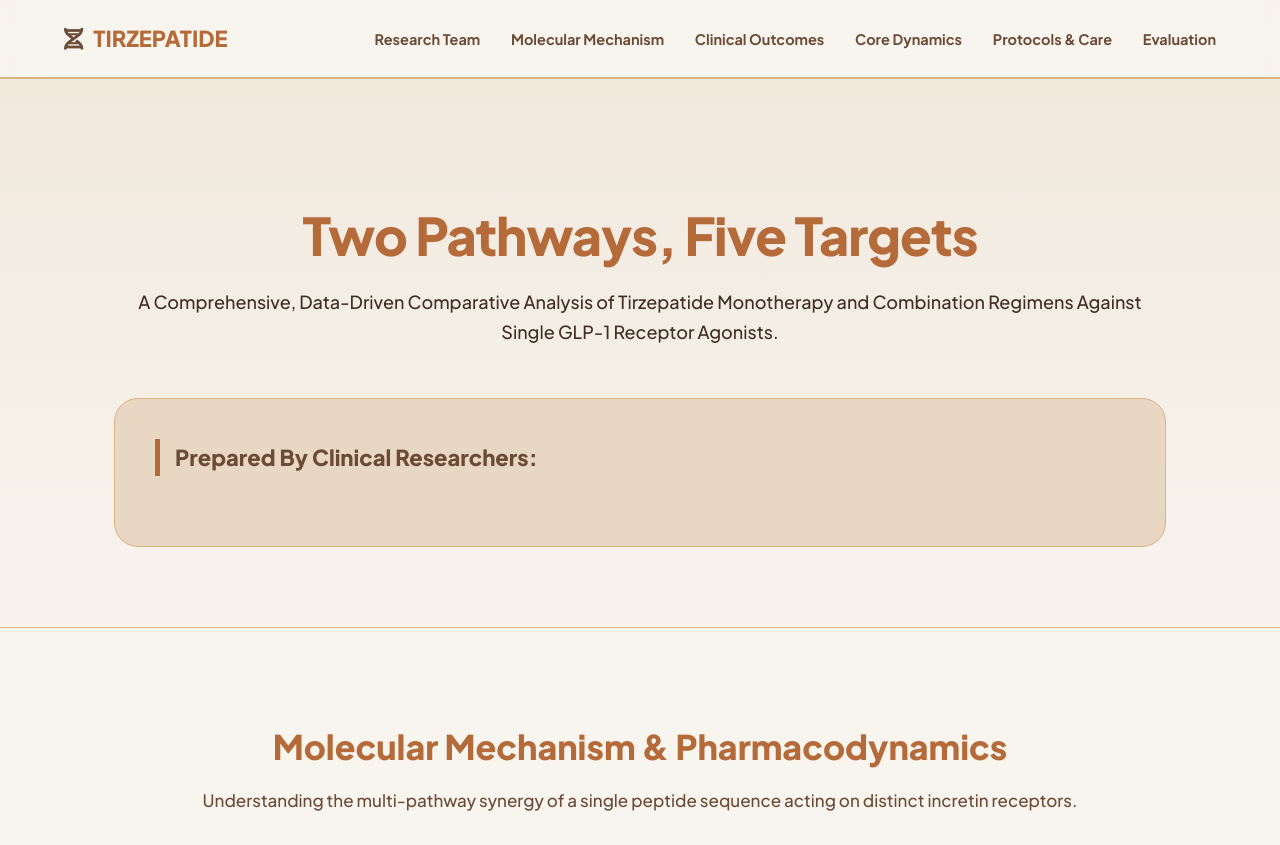
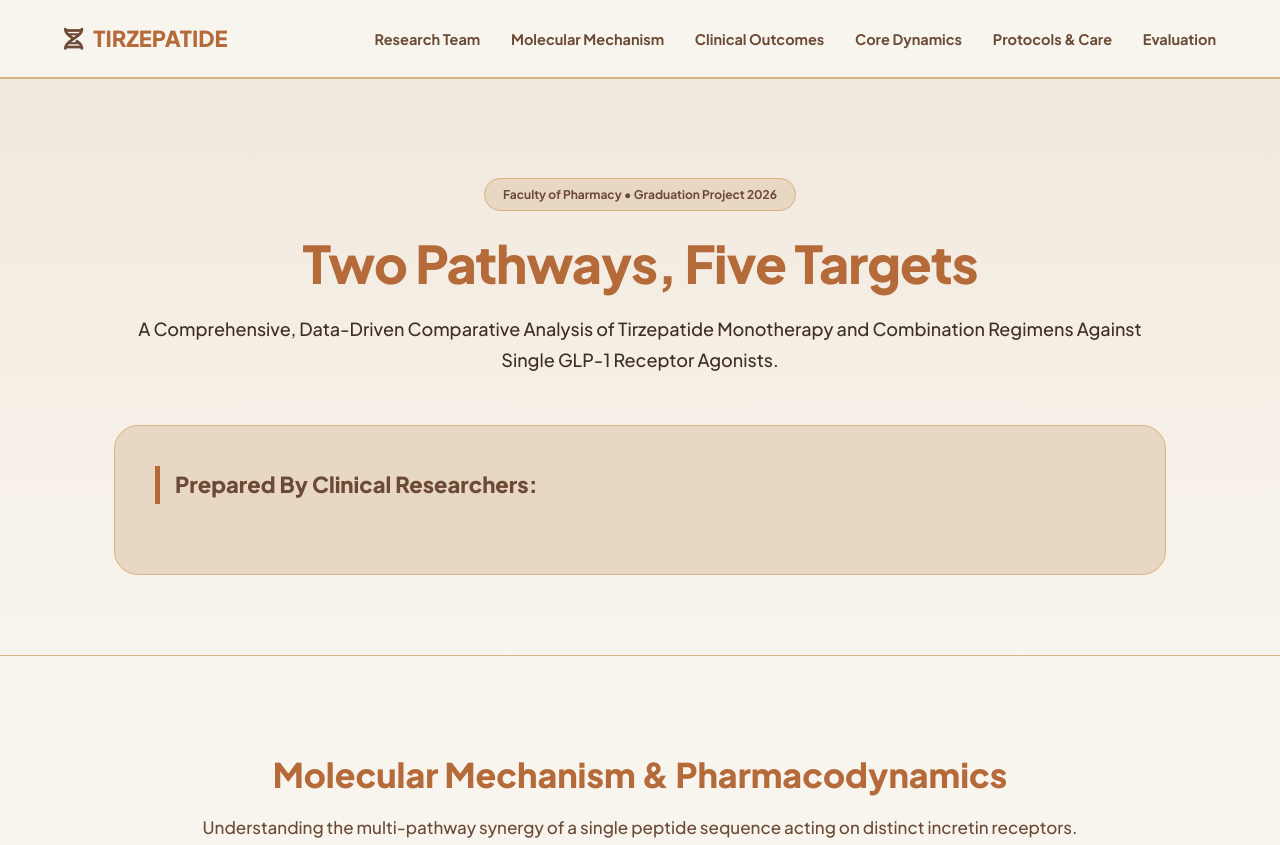
Before and after one commit to osamatharwat/Pharmacy, a plain HTML site: page index.html in a window 1280 px wide. Shown: the top 845 px of the page. Drawn offline with Linux system fonts and the light colour scheme.

Commit message:
Update index.html

```diff
--- a/index.html
+++ b/index.html
@@ -30,12 +30,13 @@
     <!-- Hero & Research Team Introduction Section -->
     <section id="intro" class="hero-section">
         <div class="hero-content">
+            <span class="badge">Faculty of Pharmacy • Graduation Project 2026</span>
             <h1>Two Pathways, Five Targets</h1>
             <p class="hero-subtitle">A Comprehensive, Data-Driven Comparative Analysis of Tirzepatide Monotherapy and Combination Regimens Against Single GLP-1 Receptor Agonists.</p>
 
             <div class="team-intro-container">
                 <h2 class="team-title-main">Prepared By Clinical Researchers:</h2>
-                <!-- سيتم سحب وتوليد الصور والأسماء تلقائياً هنا عبر الجافا سكريبت من جيت هاب -->
+                <!-- تم استعادة معرف الشبكة الذكي لضمان قيام الجافا سكريبت بسحب وضخ الصور تلقائياً هنا -->
                 <div id="github-team-grid" class="team-grid"></div>
             </div>
         </div>
```
